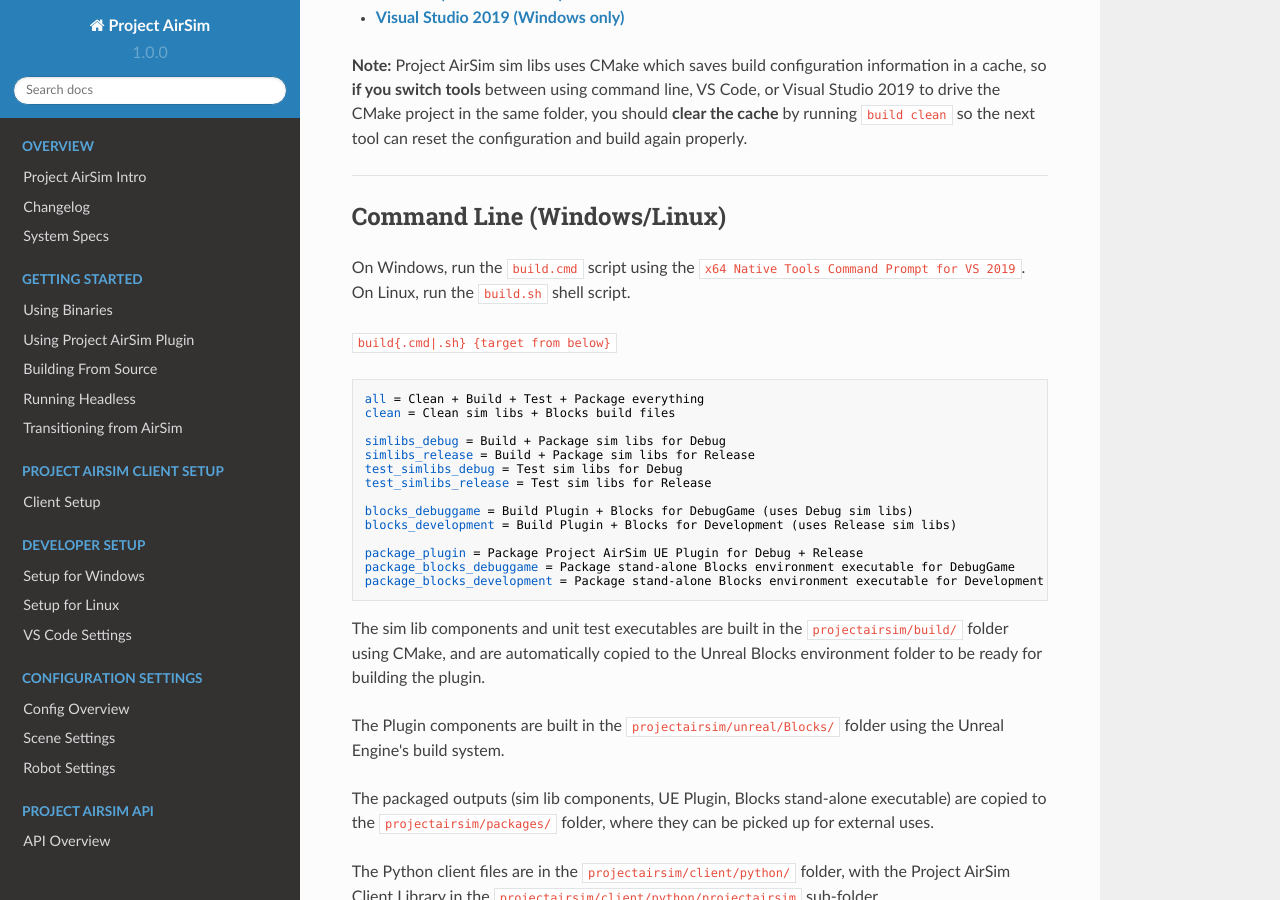
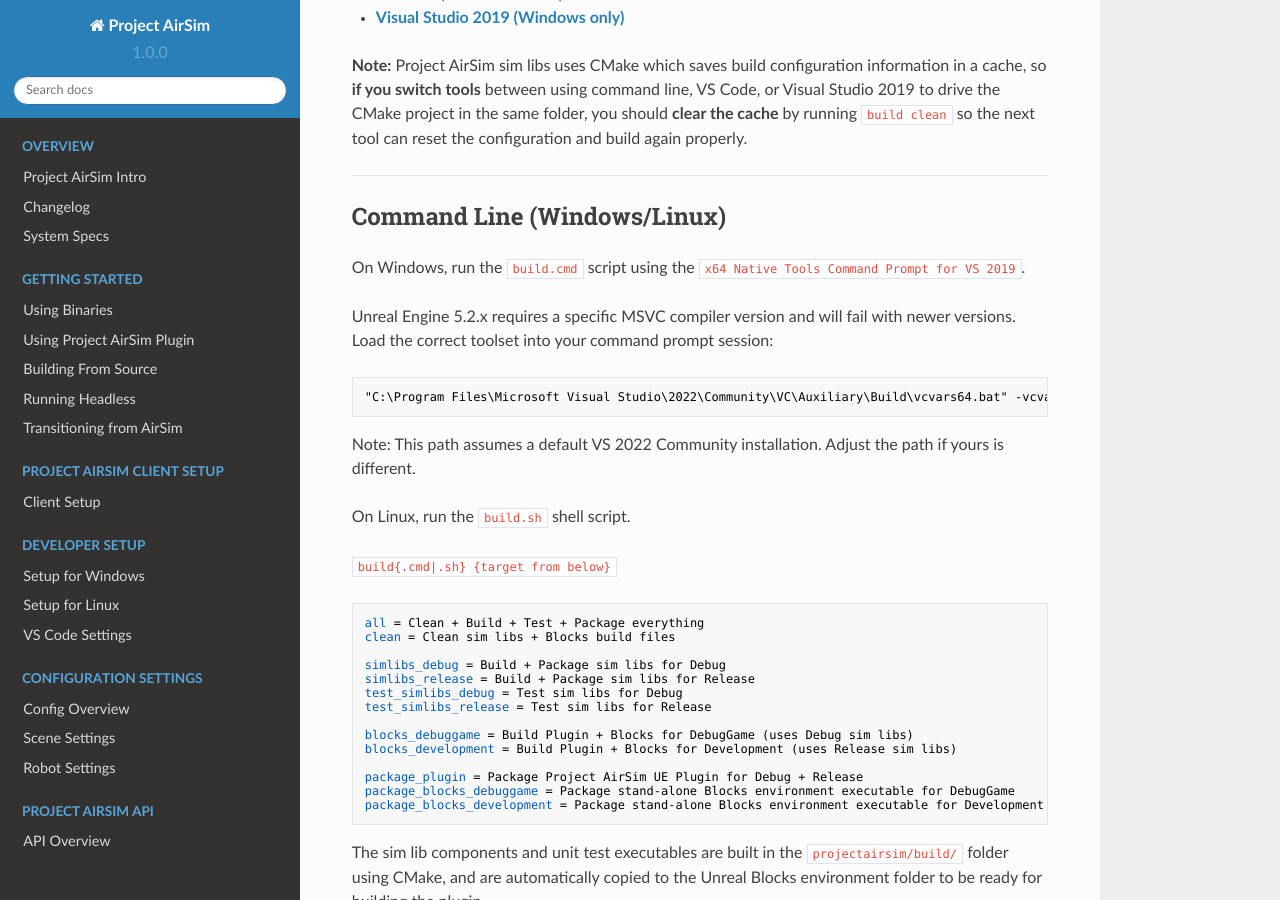
Before and after one commit to xi-virus/ProjectAirSim, an MkDocs documentation site: the page built from docs/development/use_source.md, in a window 1280 px wide and 900 px high, scrolled down 1342 px. Built offline with MkDocs 1.6.1, drawn with Linux system fonts in a browser that asks for light colours; nearby versions of some CDN libraries.

Commit message:
Fix MSVC __has_feature macro issue (#20)
Updated installation instructions to address build errors with Unreal Engine 5.2
and MSVC caused by the missing __has_feature macro. Also added .NET setup steps.

Co-Authored-By: AG <alex.agitolyev@gmail.com>

````diff
--- a/docs/development/use_source.md
+++ b/docs/development/use_source.md
@@ -61,7 +61,16 @@
 
 ## Command Line (Windows/Linux)
 
-On Windows, run the `build.cmd` script using the `x64 Native Tools Command Prompt for VS 2019`. On Linux, run the `build.sh` shell script.
+On Windows, run the `build.cmd` script using the `x64 Native Tools Command Prompt for VS 2019`.
+
+Unreal Engine 5.2.x requires a specific MSVC compiler version and will fail with newer versions. Load the correct toolset into your command prompt session:
+```cmd
+"C:\Program Files\Microsoft Visual Studio\2022\Community\VC\Auxiliary\Build\vcvars64.bat" -vcvars_ver=14.37.32822
+```
+
+Note: This path assumes a default VS 2022 Community installation. Adjust the path if yours is different.
+
+On Linux, run the `build.sh` shell script.
 
 `build{.cmd|.sh} {target from below}`
 
````
Also changed, not shown: docs/development/dev_setup_win.md (+14 -0 lines).
